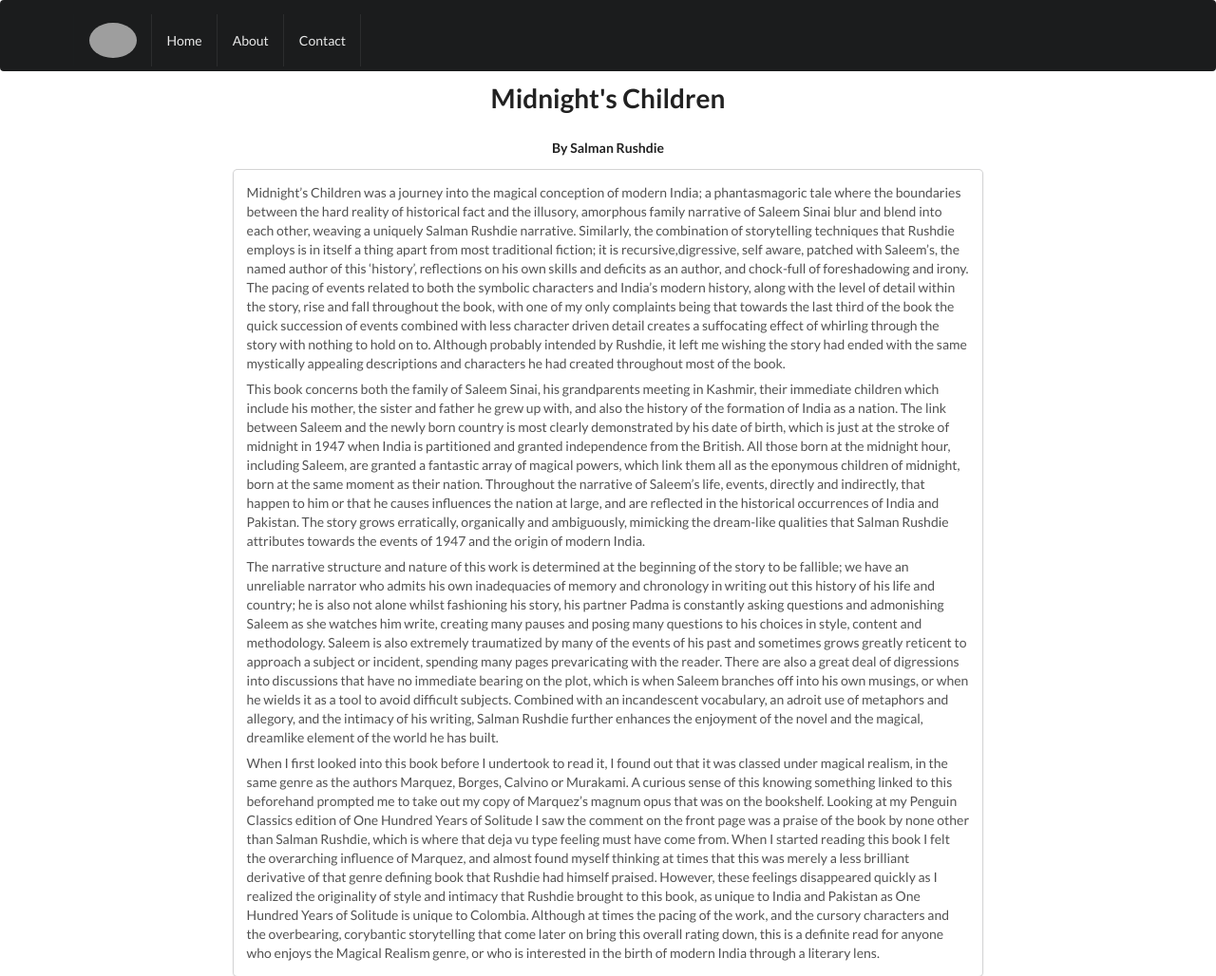
After one commit to Jaborg/Web_App_Playaround, a FastAPI app: page /reviews/midnights-children.html in a window 1280 px wide. The commit adds this page. Shown: the whole page at 95% size. Run offline with FastAPI, Linux system fonts and the light colour scheme; grey boxes are pictures that could not be loaded.

Commit message:
Infra stuff

```diff
--- a/crud_operations.py
+++ b/crud_operations.py
@@ -13,4 +13,5 @@ def read_reviews_crud():
     return reviews
 
 def read_review(title: str):
+
     return f'reviews/{title}'
--- a/main.py
+++ b/main.py
@@ -22,7 +22,7 @@ async def read_root(request: Request):
 
 @app.get("/reviews/", response_class=HTMLResponse)
 async def read_reviews(request: Request):
-    reviews_data = read_reviews_crud()
+    reviews_data = read_reviews_crud
     return templates.TemplateResponse("reviews.html", {"request": request, "reviews": reviews_data})
 
 
--- a/templates/index.html
+++ b/templates/index.html
@@ -8,7 +8,7 @@
         <ul>
             {% for review in reviews %}
                 <li>
-                    <a class="ui teal button" href="/reviews/{{ review }}">{{ review[:-5] }}</a>
+                    <a class="ui teal button" style="margin-top: 10px;"  href="/reviews/{{ review }}">{{ review[:-5] }}</a>
                 </li>
             {% endfor %}
         </ul>
--- /dev/null
+++ b/templates/reviews/midnights-children.html
@@ -0,0 +1,55 @@
+{% extends "layout-main.html" %}
+{% block content %}
+
+    <div class="ui container">
+        <h1 class="ui header">Midnight's Children</h1>
+        <h5 class="ui header">By Salman Rushdie</h1>
+        <div class="ui card">
+            <div class="content">
+                <div class="description">
+                    <p>Midnight’s Children was a journey into the magical conception of modern India; a phantasmagoric tale where the boundaries
+                        between the hard reality of historical fact and the illusory, amorphous family narrative of Saleem Sinai blur and blend
+                        into each other, weaving a uniquely Salman Rushdie narrative. Similarly, the combination of storytelling techniques that
+                        Rushdie employs is in itself a thing apart from most traditional fiction; it is recursive,digressive, self aware, patched
+                         with Saleem’s, the named author of this ‘history’, reflections on his own skills and deficits as an author, and chock-full
+                          of foreshadowing and irony. The pacing of events related to both the symbolic characters and India’s modern history, along
+                           with the level of detail within the story, rise and fall throughout the book, with one of my only complaints being that towards
+                            the last third of the book the quick succession of events combined with less character driven detail creates a suffocating
+                             effect of whirling through the story with nothing to hold on to. Although probably intended by Rushdie, it left me wishing
+                             the story had ended with the same mystically appealing descriptions and characters he had created throughout most of the book. </p>
+
+                <p> This book concerns both the family of Saleem Sinai, his grandparents meeting in Kashmir, their immediate children which include his mother, the
+                    sister and father he grew up with, and also the history of the formation of India as a nation. The link between Saleem and the newly born country
+                    is most clearly demonstrated by his date of birth, which is just at the stroke of midnight in 1947 when India is partitioned and granted independence
+                    from the British. All those born at the midnight hour, including Saleem, are granted a fantastic array of magical powers, which link them all as the
+                    eponymous children of midnight, born at the same moment as their nation. Throughout the narrative of Saleem’s life, events, directly and indirectly,
+                    that happen to him or that he causes influences the nation at large, and are reflected in the historical occurrences of India and Pakistan. The story
+                    grows erratically, organically and ambiguously, mimicking the dream-like qualities that Salman Rushdie attributes towards the events of 1947 and the origin
+                    of modern India. </p>
+
+                <p>
+                    The narrative structure and nature of this work is determined at the beginning of the story to be fallible; we have an unreliable narrator who admits his own
+                    inadequacies of memory and chronology in writing out this history of his life and country; he is also not alone whilst fashioning his story, his partner Padma is
+                    constantly asking questions and admonishing Saleem as she watches him write, creating many pauses and posing many questions to his choices in style, content and methodology.
+                     Saleem is also extremely traumatized by many of the events of his past and sometimes grows greatly reticent to approach a subject or incident, spending many pages prevaricating with
+                     the reader. There are also a great deal of digressions into discussions that have no immediate bearing on the plot, which is when Saleem branches off into his own musings, or when he
+                     wields it as a tool to avoid difficult subjects.  Combined with an incandescent vocabulary, an adroit use of metaphors and allegory, and the intimacy of his writing, Salman Rushdie further
+                      enhances the enjoyment of the novel and the magical, dreamlike element of the world he has built.
+                </p>
+
+                <p>
+                    When I first looked into this book before I undertook to read it, I found out that it was classed under magical realism, in the same genre as the authors Marquez, Borges, Calvino or Murakami.
+                     A curious sense of this knowing something linked to this beforehand prompted me to take out my copy of Marquez’s magnum opus that was on the bookshelf. Looking at my Penguin Classics edition
+                     of One Hundred Years of Solitude I saw the comment on the front page was a praise of the book by none other than Salman Rushdie, which is where that deja vu type feeling must have come from.
+                     When I started reading this book I felt the overarching influence of Marquez, and almost found myself thinking at times that this was merely a less brilliant derivative of that genre defining
+                     book that Rushdie had himself praised. However, these feelings disappeared quickly as I realized the originality of style and intimacy that Rushdie brought to this book, as unique to India and
+                      Pakistan as One Hundred Years of Solitude is unique to Colombia. Although at times the pacing of the work, and the cursory characters and the overbearing, corybantic storytelling that come later
+                       on bring this overall rating down, this is a definite read for anyone who enjoys the Magical Realism genre, or who is interested in the birth of modern India through a literary lens.
+
+                </p>
+                </div>
+            </div>
+        </div>
+    </div>
+</html>
+{% endblock %}
```
Also changed, not shown: templates/reviews/the-name-of-the-rose.html (added, +80 -0 lines), templates/reviews/thenameoftherose.html (deleted, +0 -46 lines), 3 other files.
